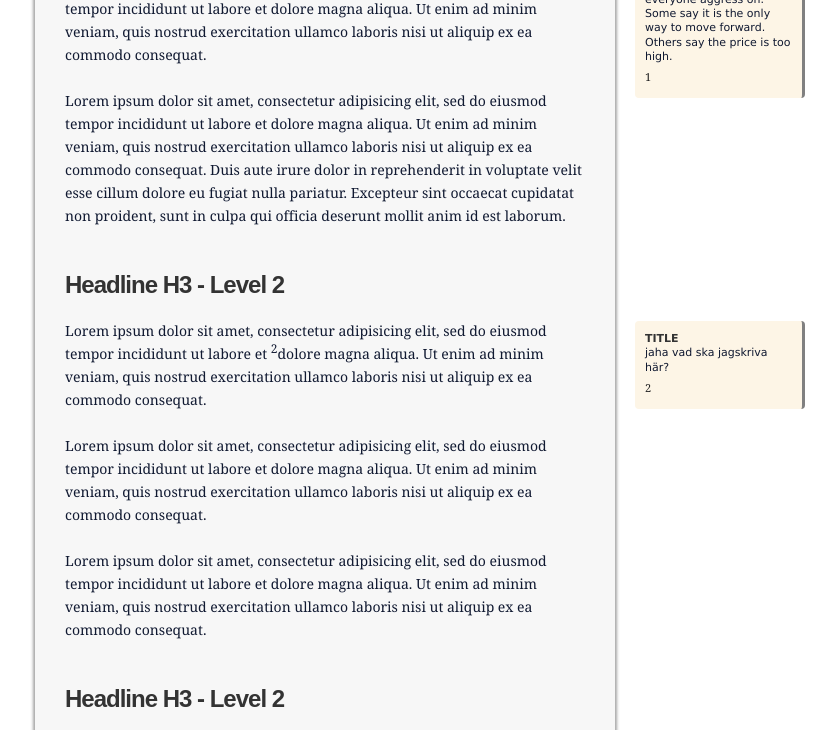
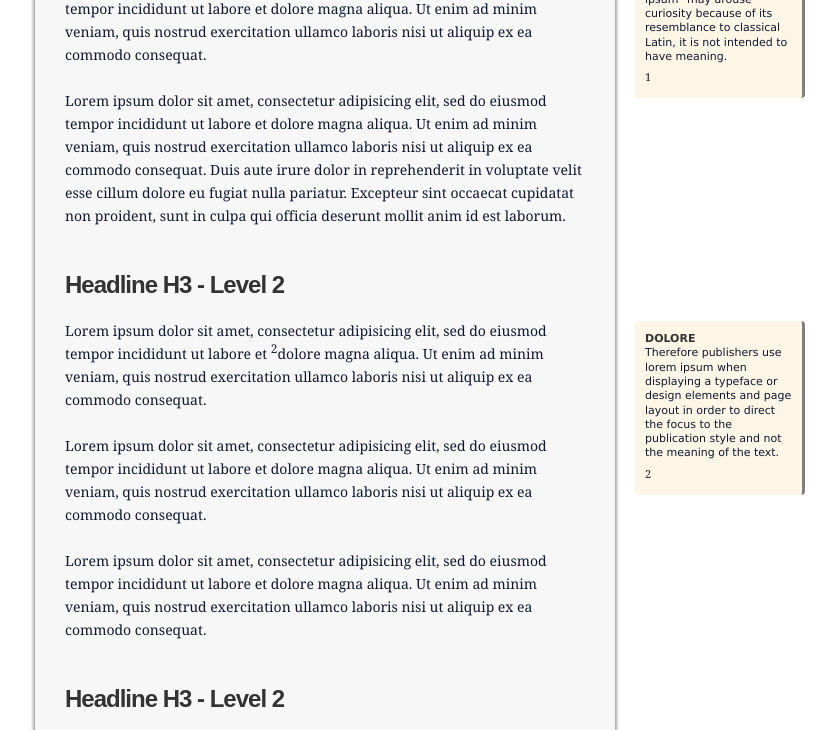
Before and after one commit to henriklundgren/explainys.js, a plain HTML site: page index.html in a window 1280 px wide. Shown: the part 237-967 px from the top of the page, without its empty margins (315-1151 px from the left). Drawn offline with Linux system fonts and the light colour scheme.

Commit message:
update - wiki text on explainys

```diff
--- a/index.html
+++ b/index.html
@@ -27,7 +27,7 @@
 		<article>
 		<h2>Headline H2 - Level 1</h2>
 		<p>
-			Lorem ipsum dolor sit amet, <span class='explain' title='consensus' data='To reach a decision that everyone aggress on. Some say it is the only way to move forward. Others say the price is too high.'>consectetur</span> adipisicing elit, sed do eiusmod
+			Lorem ipsum dolor sit amet, <span class='explain' title='consectetur' data='Even though "lorem ipsum" may arouse curiosity because of its resemblance to classical Latin, it is not intended to have meaning.'>consectetur</span> adipisicing elit, sed do eiusmod
 		tempor incididunt ut labore et dolore magna aliqua. Ut enim ad minim veniam,
 		quis nostrud exercitation ullamco laboris nisi ut aliquip ex ea commodo
 		consequat.</p>
@@ -41,7 +41,7 @@
 		<h3>Headline H3 - Level 2</h3>
 		<p>
 			Lorem ipsum dolor sit amet, consectetur adipisicing elit, sed do eiusmod
-		tempor incididunt ut labore et <span class='explain' title='title' data='jaha vad ska jagskriva här?'>dolore</span> magna aliqua. Ut enim ad minim veniam,
+		tempor incididunt ut labore et <span class='explain' title='dolore' data=' Therefore publishers use lorem ipsum when displaying a typeface or design elements and page layout in order to direct the focus to the publication style and not the meaning of the text.'>dolore</span> magna aliqua. Ut enim ad minim veniam,
 		quis nostrud exercitation ullamco laboris nisi ut aliquip ex ea commodo
 		consequat.</p>
 		<p>
```
